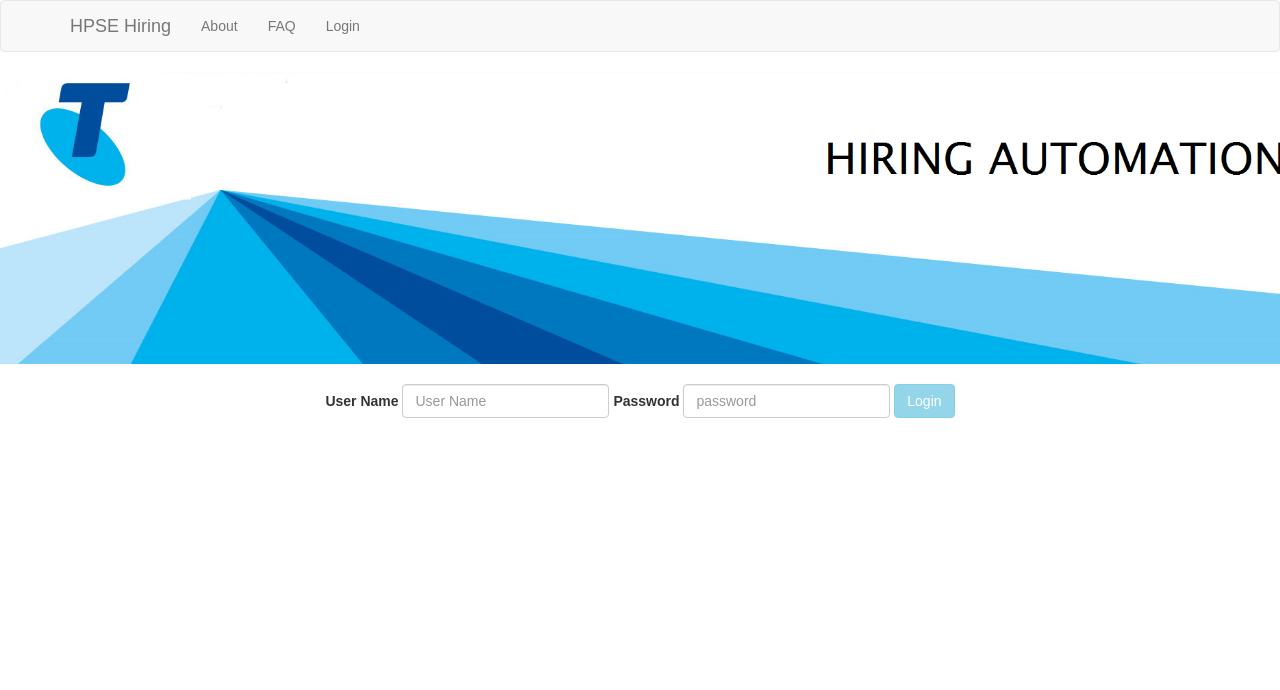
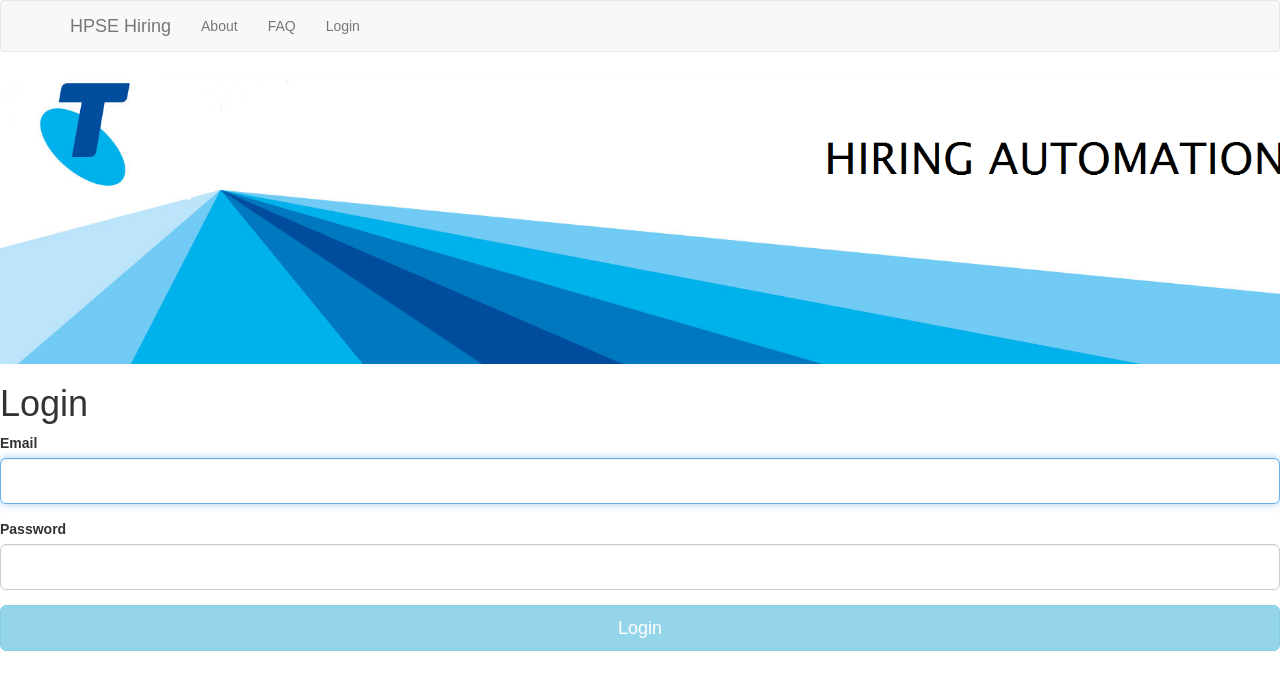
Before and after one commit to Meghajit/HiringApp, a React (Create React App) app: page / in a window 1280 px wide. Shown: the top 690 px of the page. Built offline with nearby package versions, Linux system fonts and the light colour scheme.

Commit message:
Integrated Login with Backend end to end

```diff
--- a/src/components/Login.js
+++ b/src/components/Login.js
@@ -1,6 +1,8 @@
 import React, {Component} from 'react'
 import { Button, FormGroup, FormControl, ControlLabel, Image, Form } from "react-bootstrap";
 import {Redirect} from "react-router-dom"
+import {browserHistory} from "react-router";
+import axios from 'axios';
 import telstra from '../images/telstra-title.png';
 
 class Login extends Component {
@@ -12,7 +14,8 @@
     this.handleLoginSubmit = this.handleLoginSubmit.bind(this);
     this.state = {
       email: "",
-      password: ""
+      password: "",
+      res:""
     }
   }
 
@@ -25,15 +28,38 @@
   validateForm() {
     return this.state.email.length > 0 && this.state.password.length > 0;
   }
+
+
+
   handleLoginSubmit(event) {
-    this.props.history.push("/dashboard")
+    debugger;
+    console.log("heeheh");
+    console.log(this);
+    event.preventDefault();
+    var self=this;
+
+
+    axios.post('http://localhost:5000/api/auth', {
+      "email":self.state.email,
+      "pass":self.state.password,
+    })
+    .then(function (response) {
+
+        console.log(response);
+        if(response.data.responseCode=="1")
+          self.props.history.push("/dashboard")
+
+      })
+      .catch(function (error) {
+        console.log(error);
+      });
+
+
   }
 
   render() {
     return (
-      <div>
-        <Image src={telstra} width="1400px"/>
-      {/* <div>
+       <div>
         <Image src={telstra} width="1400px"/>
         <div className="login-container">
           <div className="login">
@@ -51,29 +77,8 @@
           </div>
         </div>
       </div>
-      <div> */}
 
-      <div >
-        <br></br>
-      <Form inline align="center">
-      <FormGroup controlId="formInlineName">
-        <ControlLabel>User Name</ControlLabel>
-        {' '}
-        <FormControl type="text" placeholder="User Name" value={this.state.email} onChange={this.handleEmailChange}/>
-      </FormGroup>
-      {' '}
-      <FormGroup controlId="formInlineEmail">
-        <ControlLabel>Password</ControlLabel>
-        {' '}
-        <FormControl type="password" placeholder="password" value={this.state.password} onChange={this.handlePasswordChange} />
-      </FormGroup>
-      {' '}
-      <Button type="submit" bsStyle="info"  disabled={!this.validateForm()} onClick={this.handleLoginSubmit}>
-        Login
-      </Button>
-    </Form>
-    </div>
-    </div>
+
     )
   }
 }
--- a/src/components/NewRequest.js
+++ b/src/components/NewRequest.js
@@ -49,6 +49,7 @@
 
 
   handleSubmit(e) {
+
     console.log("HEHEEHE");
     e.preventDefault();
     //var str="{";
@@ -104,28 +105,28 @@
 
             <div className="form-group col-md-2">
               <label for="hiring_manager_id" className="col-form-label">Hiring Manager Id</label>
-              <Textboxwithlabel fieldname="hiring_manager_id" whenupdate={this.updateFormValues} classname="form-control input-sm" idname="hiring_manager_id" placeholdername="ID" />
+              <Textboxwithlabel mandatory="required"  fieldname="hiring_manager_id" whenupdate={this.updateFormValues} classname="form-control input-sm" idname="hiring_manager_id" placeholdername="ID" />
             </div>
 
             <div className="form-group col-md-1"></div>
 
             <div className="form-group col-md-2">
               <label for="job_title" className="col-form-label">Job Title</label>
-              <Textboxwithlabel fieldname="job_title" whenupdate={this.updateFormValues} className="form-control" idname="job_title" placeholdername="Job Title" />
+              <Textboxwithlabel mandatory="required"  fieldname="job_title" whenupdate={this.updateFormValues} className="form-control" idname="job_title" placeholdername="Job Title" />
             </div>
 
             <div className="form-group col-md-1"></div>
 
             <div className="form-group col-md-2">
               <label for="LOB" className="col-form-label">Line Of Business</label>
-              <Textboxwithlabel fieldname="lob" whenupdate={this.updateFormValues} className="form-control" idname="LOB" placeholdername="LOB" />
+              <Textboxwithlabel mandatory="required"  fieldname="lob" whenupdate={this.updateFormValues} className="form-control" idname="LOB" placeholdername="LOB" />
             </div>
             <div className="form-group col-md-1"></div>
 
 
             <div className="form-group col-md-2">
               <label for="employment_type" className="col-form-label">Employment Type</label>
-              <Textboxwithlabel fieldname="employment_type" whenupdate={this.updateFormValues} className="form-control" idname="employment_type" placeholdername="Employment type" />
+              <Textboxwithlabel mandatory="required"  fieldname="employment_type" whenupdate={this.updateFormValues} className="form-control" idname="employment_type" placeholdername="Employment type" />
             </div>
 
           </div>
@@ -135,21 +136,21 @@
 
             <div className="form-group col-md-2">
               <label for="duration" className="col-form-label">Duration</label>
-              <Textboxwithlabel fieldname="duration" whenupdate={this.updateFormValues} className="form-control" idname="duration" placeholdername="Duration" />
+              <Textboxwithlabel mandatory="required"  fieldname="duration" whenupdate={this.updateFormValues} className="form-control" idname="duration" placeholdername="Duration" />
             </div>
 
             <div className="form-group col-md-1"></div>
 
             <div className="form-group col-md-2">
               <label for="instance_no" className="col-form-label">Instance Number</label>
-              <Textboxwithlabel fieldname="instance_no" whenupdate={this.updateFormValues} className="form-control" idname="instance_no" placeholdername="Instance No" />
+              <Textboxwithlabel mandatory="required"  fieldname="instance_no" whenupdate={this.updateFormValues} className="form-control" idname="instance_no" placeholdername="Instance No" />
             </div>
 
             <div className="form-group col-md-1"></div>
 
             <div className="form-group col-md-2">
               <label for="request_type" className="col-form-label">Request Type</label>
-              <Textboxwithlabel fieldname="request_type" whenupdate={this.updateFormValues} className="form-control" idname="request_type" placeholdername="Request Type" />
+              <Textboxwithlabel mandatory="required"  fieldname="request_type" whenupdate={this.updateFormValues} className="form-control" idname="request_type" placeholdername="Request Type" />
             </div>
 
             <div className="form-group col-md-1"></div>
@@ -157,49 +158,49 @@
 
             <div className="form-group col-md-2">
               <label for="project_rate" className="col-form-label">Project Rate</label>
-              <Textboxwithlabel fieldname="project_rate" whenupdate={this.updateFormValues} className="form-control" idname="project_rate" placeholdername="project_rate" />
+              <Textboxwithlabel mandatory=""  fieldname="project_rate" whenupdate={this.updateFormValues} className="form-control" idname="project_rate" placeholdername="project_rate" />
             </div>
           </div>
           <div className="form-row justify-content-md-center">
             <div className="form-group col-md-2">
               <label for="resource" className="col-form-label">Resource</label>
-              <Textboxwithlabel fieldname="resource" whenupdate={this.updateFormValues} className="form-control" idname="resource" placeholdername="Resource" />
+              <Textboxwithlabel mandatory="required"  fieldname="resource" whenupdate={this.updateFormValues} className="form-control" idname="resource" placeholdername="Resource" />
             </div>
             <div className="form-group col-md-1"></div>
             <div className="form-group col-md-2">
               <label for="proposed_rate" className="col-form-label">Proposed Rate</label>
-              <Textboxwithlabel fieldname="proposed_rate" whenupdate={this.updateFormValues} className="form-control" idname="proposed_rate" placeholdername="Proposed Rate" />
+              <Textboxwithlabel mandatory="required"  fieldname="proposed_rate" whenupdate={this.updateFormValues} className="form-control" idname="proposed_rate" placeholdername="Proposed Rate" />
             </div>
             <div className="form-group col-md-1"></div>
             <div className="form-group col-md-2">
               <label for="laptop" className="col-form-label">Laptop</label>
-              <Textboxwithlabel fieldname="laptop" whenupdate={this.updateFormValues} className="form-control" idname="laptop" placeholdername="Request Type" />
+              <Textboxwithlabel mandatory=""  fieldname="laptop" whenupdate={this.updateFormValues} className="form-control" idname="laptop" placeholdername="Request Type" />
             </div>
             <div className="form-group col-md-1"></div>
             <div className="form-group col-md-2">
               <label for="project_rate" className="col-form-label">Project Rate</label>
-              <Textboxwithlabel fieldname="project_rate" whenupdate={this.updateFormValues} className="form-control" idname="project_rate" placeholdername="Project Rate" />
+              <Textboxwithlabel mandatory=""  fieldname="project_rate" whenupdate={this.updateFormValues} className="form-control" idname="project_rate" placeholdername="Project Rate" />
             </div>
           </div>
           <div className="form-row justify-content-md-center">
             <div className="form-group col-md-2">
               <label for="perm_savings" className="col-form-label">Permanent Savings</label>
-              <Textboxwithlabel fieldname="perm_savings" whenupdate={this.updateFormValues} className="form-control" idname="perm_savings" placeholdername="Perm Savings" />
+              <Textboxwithlabel mandatory="required"  fieldname="perm_savings" whenupdate={this.updateFormValues} className="form-control" idname="perm_savings" placeholdername="Perm Savings" />
             </div>
             <div className="form-group col-md-1"></div>
             <div className="form-group col-md-2">
               <label for="cphp" className="col-form-label">CP/ HP/ SoW</label>
-              <Textboxwithlabel fieldname="cP_hP_hSoW" whenupdate={this.updateFormValues} className="form-control" idname="cphp" placeholdername="CP / HP/ SoW" />
+              <Textboxwithlabel mandatory="required"  fieldname="cP_hP_hSoW" whenupdate={this.updateFormValues} className="form-control" idname="cphp" placeholdername="CP / HP/ SoW" />
             </div>
             <div className="form-group col-md-1"></div>
             <div className="form-group col-md-2">
               <label for="pdfile" className="col-form-label">PD File Name</label>
-              <Textboxwithlabel fieldname="pd_file_name" whenupdate={this.updateFormValues} className="form-control" idname="pdfile" placeholdername="PD File Name" />
+              <Textboxwithlabel mandatory="required"  fieldname="pd_file_name" whenupdate={this.updateFormValues} className="form-control" idname="pdfile" placeholdername="PD File Name" />
             </div>
             <div className="form-group col-md-1"></div>
             <div className="form-group col-md-2">
               <label for="indicative_po_value" className="col-form-label">Indicative PO Value</label>
-              <Textboxwithlabel fieldname="indicative_po_value" whenupdate={this.updateFormValues} className="form-control" idname="indicative_po_value" placeholdername="Indicative PO Value" />
+              <Textboxwithlabel mandatory="required"  fieldname="indicative_po_value" whenupdate={this.updateFormValues} className="form-control" idname="indicative_po_value" placeholdername="Indicative PO Value" />
             </div>
           </div>
           <div className="form-row justify-content-md-center ">
```
